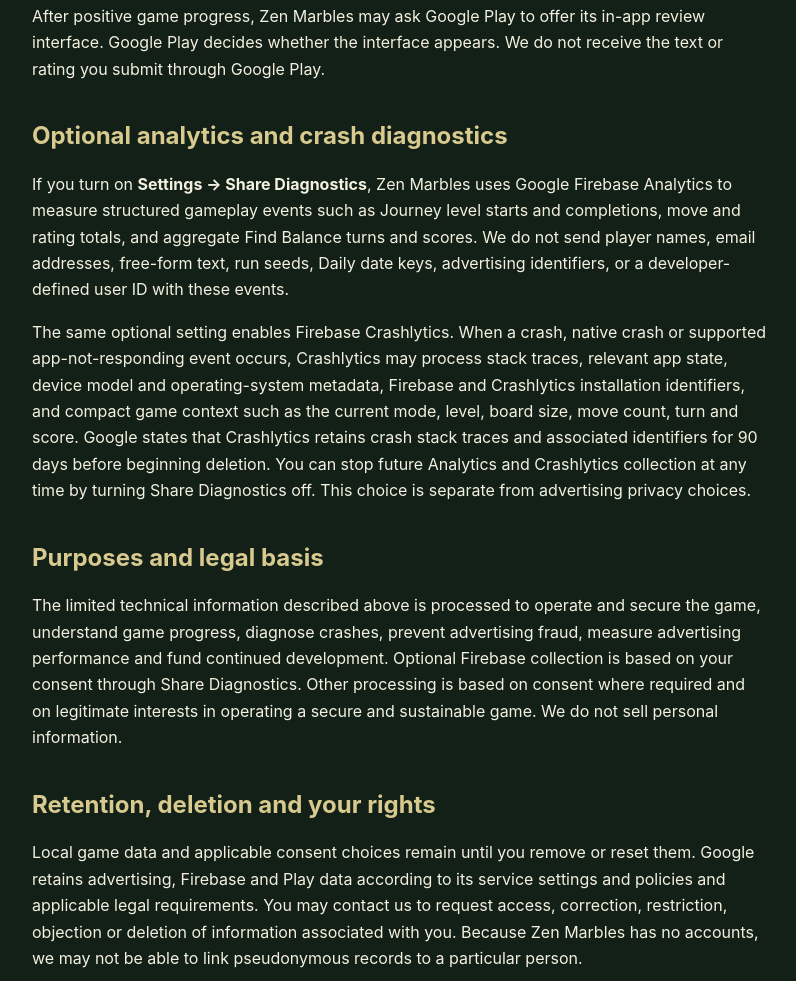
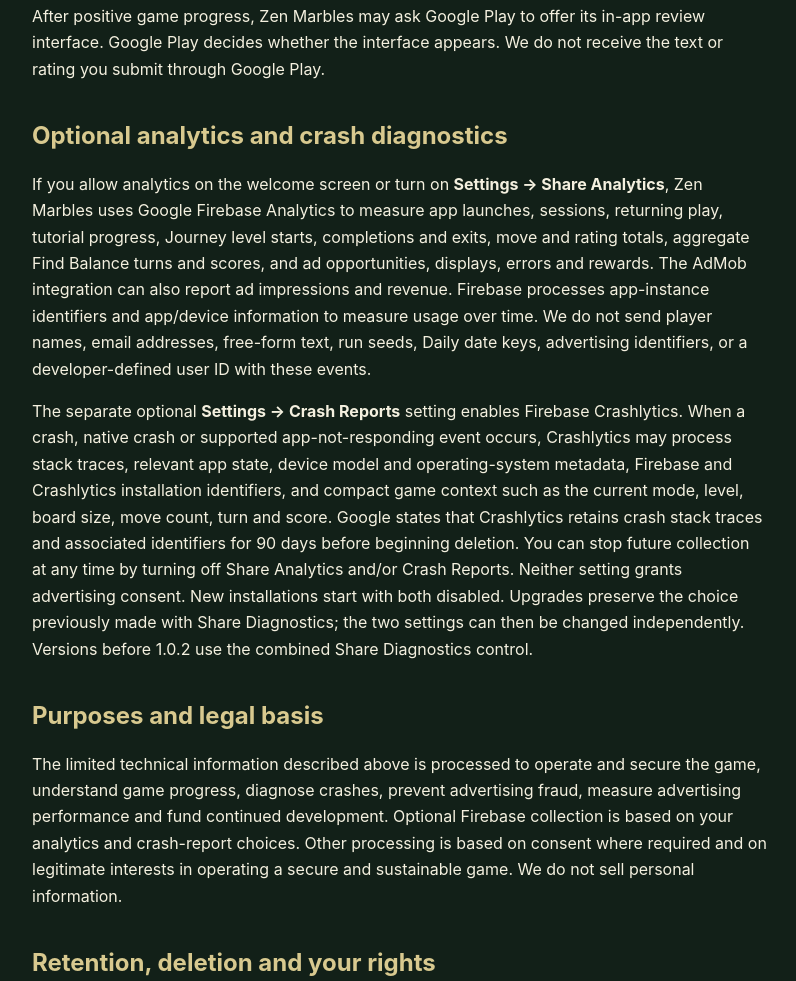
Before and after one commit to zintisrove/lvradio-privacy, a plain HTML site: page zen-marbles-privacy.html in a window 1280 px wide. Shown: the part 1418-2399 px from the top of the page, without its empty margins (240-1036 px from the left). Drawn offline with Linux system fonts and the light colour scheme.

Commit message:
Clarify independent Zen Marbles analytics and crash-report choices

```diff
--- a/zen-marbles-privacy.html
+++ b/zen-marbles-privacy.html
@@ -32,7 +32,7 @@
 <main>
   <p class="eyebrow">Zintis Apps</p>
   <h1>Zen Marbles Privacy Policy</h1>
-  <p class="updated">Effective and last updated: 9 September 2026</p>
+  <p class="updated">Effective and last updated: 11 September 2026</p>
   <nav aria-label="Legal pages">
     <a href="zen-marbles-legal.html">Support</a>
     <a href="zen-marbles-privacy.html" aria-current="page">Privacy Policy</a>
@@ -84,25 +84,31 @@
 
   <h2>Optional analytics and crash diagnostics</h2>
   <p>
-    If you turn on <strong>Settings → Share Diagnostics</strong>, Zen Marbles uses Google Firebase Analytics to
-    measure structured gameplay events such as Journey level starts and completions, move and rating totals, and
-    aggregate Find Balance turns and scores. We do not send player names, email addresses, free-form text, run seeds,
+    If you allow analytics on the welcome screen or turn on <strong>Settings → Share Analytics</strong>, Zen Marbles
+    uses Google Firebase Analytics to measure app launches, sessions, returning play, tutorial progress, Journey
+    level starts, completions and exits, move and rating totals, aggregate Find Balance turns and scores, and ad
+    opportunities, displays, errors and rewards. The AdMob integration can also report ad impressions and revenue.
+    Firebase processes app-instance identifiers and app/device information to measure usage over time.
+    We do not send player names, email addresses, free-form text, run seeds,
     Daily date keys, advertising identifiers, or a developer-defined user ID with these events.
   </p>
   <p>
-    The same optional setting enables Firebase Crashlytics. When a crash, native crash or supported app-not-responding
+    The separate optional <strong>Settings → Crash Reports</strong> setting enables Firebase Crashlytics.
+    When a crash, native crash or supported app-not-responding
     event occurs, Crashlytics may process stack traces, relevant app state, device model and operating-system metadata,
     Firebase and Crashlytics installation identifiers, and compact game context such as the current mode, level, board
     size, move count, turn and score. Google states that Crashlytics retains crash stack traces and associated
-    identifiers for 90 days before beginning deletion. You can stop future Analytics and Crashlytics collection at any
-    time by turning Share Diagnostics off. This choice is separate from advertising privacy choices.
+    identifiers for 90 days before beginning deletion. You can stop future collection at any time by turning off
+    Share Analytics and/or Crash Reports. Neither setting grants advertising consent. New installations start with
+    both disabled. Upgrades preserve the choice previously made with Share Diagnostics; the two settings can then
+    be changed independently. Versions before 1.0.2 use the combined Share Diagnostics control.
   </p>
 
   <h2>Purposes and legal basis</h2>
   <p>
     The limited technical information described above is processed to operate and secure the game, understand game
     progress, diagnose crashes, prevent advertising fraud, measure advertising performance and fund continued
-    development. Optional Firebase collection is based on your consent through Share Diagnostics. Other processing is
+    development. Optional Firebase collection is based on your analytics and crash-report choices. Other processing is
     based on consent where required and on legitimate interests in operating a secure and sustainable game. We do not
     sell personal information.
   </p>
```
